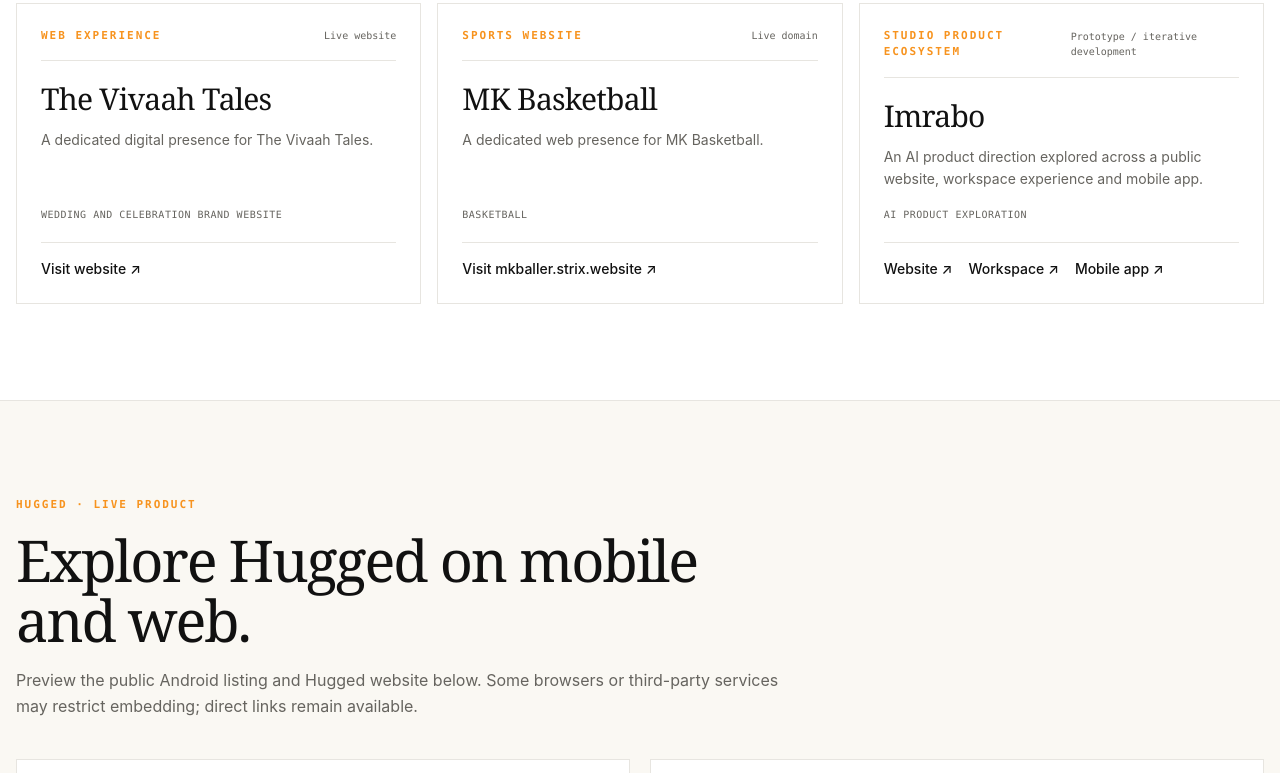
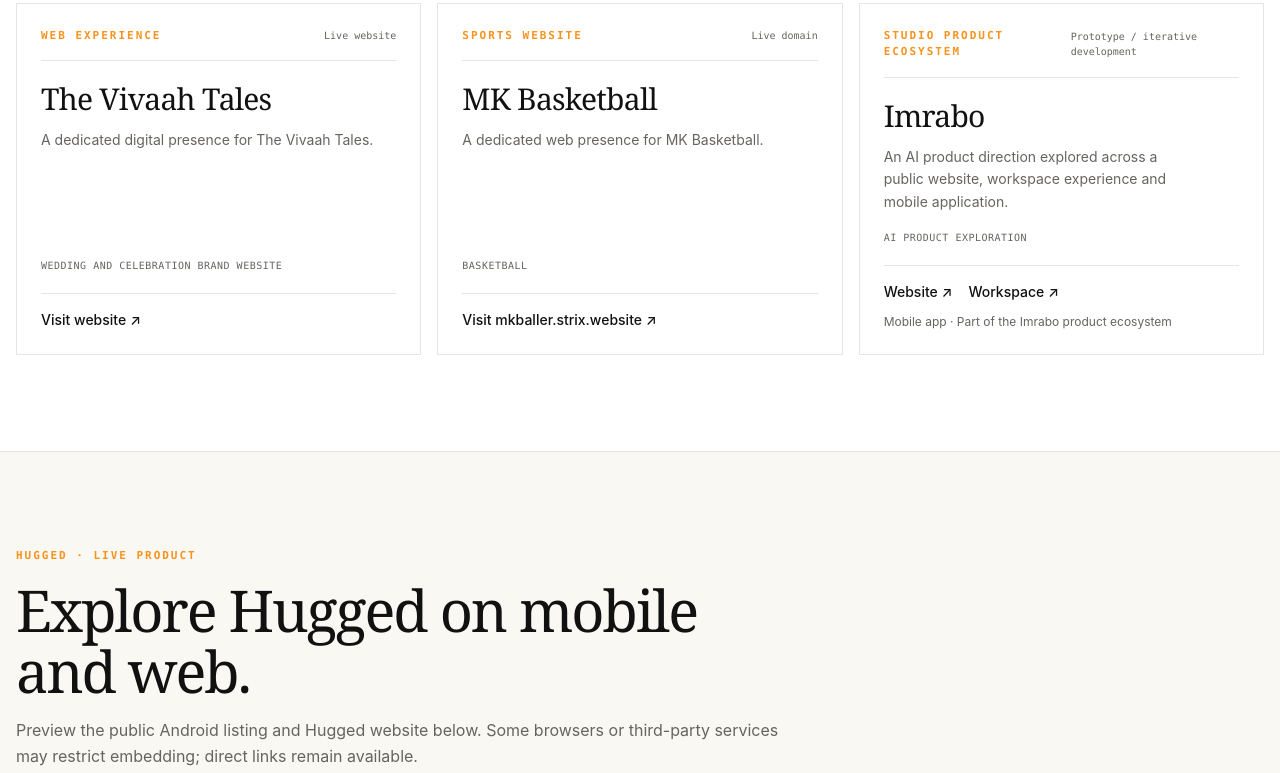
Before and after one commit to strix-engineering-studio/strix-website, an Astro site: page / in a window 1280 px wide. Shown: the part 8117-8890 px from the top of the page. Built offline with nearby package versions, Linux system fonts and the light colour scheme; Astro itself is replaced by a stand-in of ours.

Commit message:
Clarify Imrabo product surfaces in portfolio

```diff
--- a/src/components/sections/ProjectShowcases.astro
+++ b/src/components/sections/ProjectShowcases.astro
@@ -22,13 +22,13 @@ const projects = [
     name: "Imrabo",
     type: "Studio product ecosystem",
     status: "Prototype / iterative development",
-    description: "An AI product direction explored across a public website, workspace experience and mobile app.",
+    description: "An AI product direction explored across a public website, workspace experience and mobile application.",
     links: [
       { label: "Website", url: "https://imrabo.com/" },
-      { label: "Workspace", url: "https://imrabo.com/workspace" },
-      { label: "Mobile app", url: "https://imrabo.com/" }
+      { label: "Workspace", url: "https://imrabo.com/workspace" }
     ],
-    detail: "AI product exploration"
+    detail: "AI product exploration",
+    appNote: "Mobile app · Part of the Imrabo product ecosystem"
   }
 ];
 ---
@@ -48,6 +48,7 @@ const projects = [
         <div class="mt-5 flex flex-wrap gap-x-4 gap-y-2 border-t border-border pt-4 text-sm font-medium">
           {project.links ? project.links.map(link => <a href={link.url} target="_blank" rel="noopener noreferrer" class="hover:text-primary">{link.label} ↗</a>) : <a href={project.url} target="_blank" rel="noopener noreferrer" class="hover:text-primary">{project.label} ↗</a>}
         </div>
+        {project.appNote && <p class="mt-3 text-xs text-muted-foreground">{project.appNote}</p>}
       </article>)}
     </div>
   </div>
```
